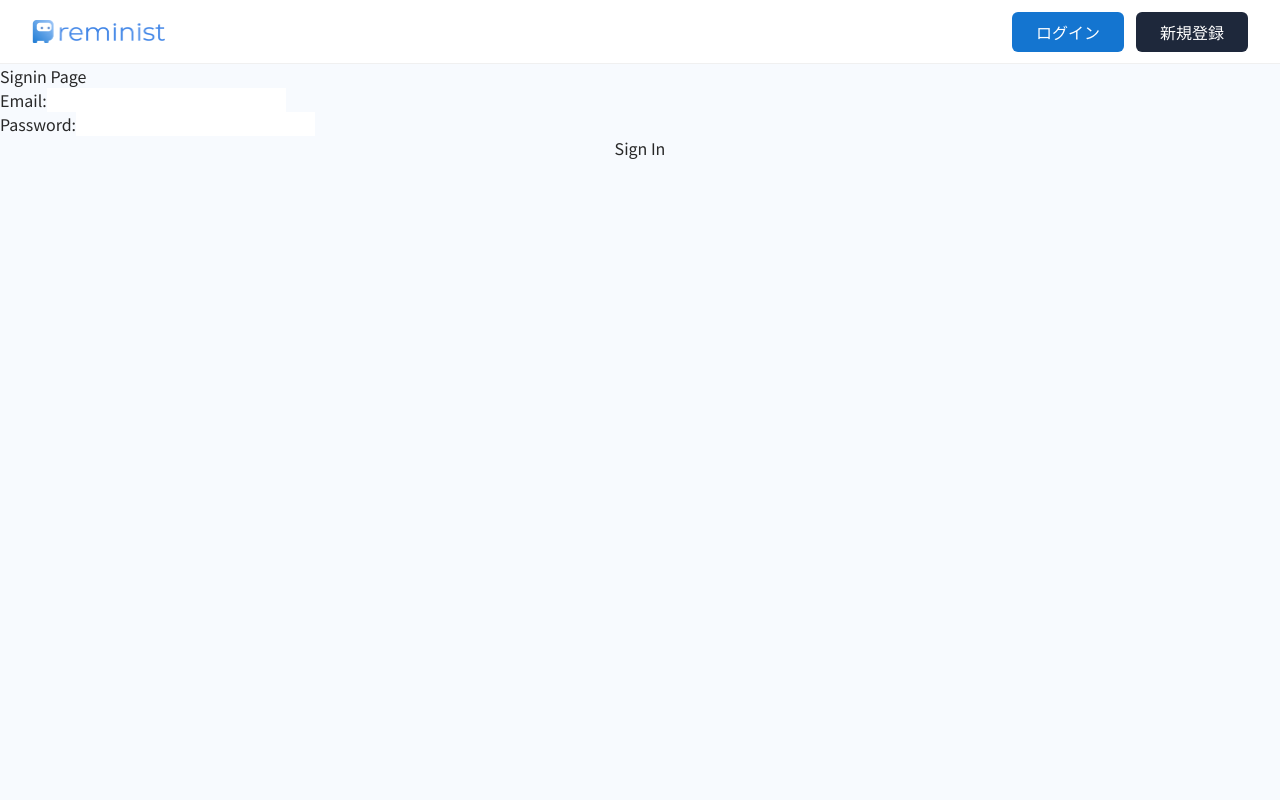
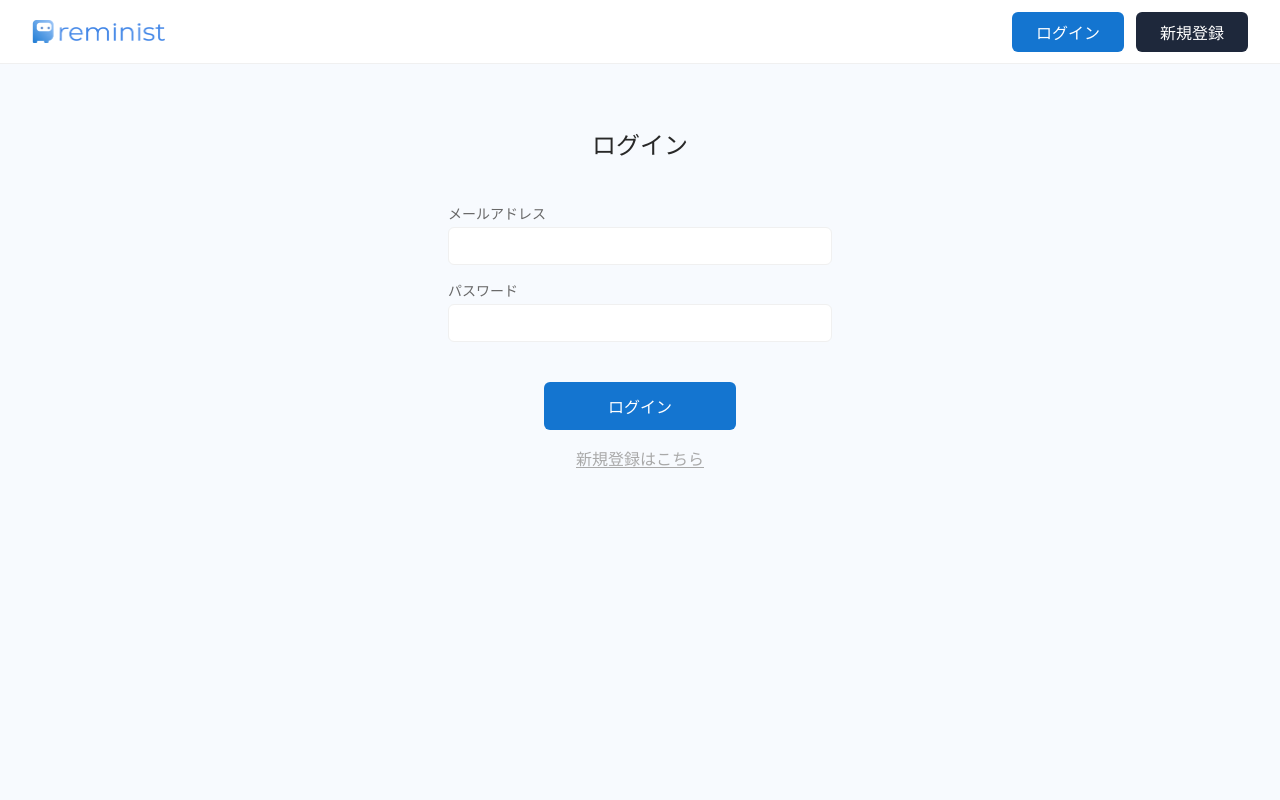
Before and after one commit to potatoman-dev/reminist-front, a Next.js app: page /signin in a window 1280 px wide. Shown: the top 800 px of the page. Built offline with nearby package versions, Linux system fonts and the light colour scheme; no server answers; what axios-case-converter would draw is missing.

Commit message:
Add signin page

```diff
--- a/src/app/(public)/signin/page.tsx
+++ b/src/app/(public)/signin/page.tsx
@@ -1,10 +1,15 @@
 "use client";
 
 import axios from "axios";
+import Link from "next/link";
 import { useRouter } from "next/navigation";
 import { useState } from "react";
 import { useForm } from "react-hook-form";
 
+import { FormError } from "@/components/Form/FormError";
+import { FormInput } from "@/components/Form/FormInput";
+import { FormLoading } from "@/components/Form/FormLoading";
+import { FormSubmitButton } from "@/components/Form/FormSubmitButton";
 import { signIn } from "@/lib/auth/api";
 import { SignInParams } from "@/lib/auth/types";
 
@@ -12,9 +17,11 @@ const SignInPage = () => {
   const { register, handleSubmit } = useForm<SignInParams>();
   const router = useRouter();
   const [errorMessage, setErrorMessage] = useState<string | null>(null);
+  const [loading, setLoading] = useState(false);
 
   const handleSignIn = async (data: SignInParams) => {
     try {
+      setLoading(true);
       await signIn(data);
 
       router.push("/home");
@@ -30,32 +37,46 @@ const SignInPage = () => {
       } else {
         setErrorMessage("エラーが発生しました、再度お試しください。");
       }
+      setLoading(false);
     }
   };
 
   return (
-    <div>
-      <h1>Signin Page</h1>
-      {errorMessage && <p>{errorMessage}</p>}
-      <form className="flex flex-col" onSubmit={handleSubmit(handleSignIn)}>
-        <label>
-          Email:
-          <input
-            className="text-black"
-            type="email"
-            {...register("email", { required: true })}
-          />
-        </label>
-        <label>
-          Password:
-          <input
-            className="text-black"
-            type="password"
-            {...register("password", { required: true })}
-          />
-        </label>
-        <button type="submit">Sign In</button>
+    <div className="px-4 pt-10 md:px-8 md:pt-16">
+      <h1 className="mb-6 text-center text-xl md:text-2xl">ログイン</h1>
+      {errorMessage && <FormError errorMessage={errorMessage} />}
+
+      <form
+        className="mx-auto mt-6 flex w-96 max-w-full flex-col items-center px-3 md:mt-10 md:px-0"
+        onSubmit={handleSubmit(handleSignIn)}
+      >
+        <div className="flex w-full flex-col gap-3">
+          <FormInput label="メールアドレス">
+            <input type="email" {...register("email", { required: true })} />
+          </FormInput>
+          <FormInput label="パスワード">
+            <input
+              type="password"
+              {...register("password", { required: true })}
+            />
+          </FormInput>
+        </div>
+        <div className="mt-10">
+          {loading ? (
+            <FormLoading text="ログイン中" />
+          ) : (
+            <FormSubmitButton text="ログイン" />
+          )}
+        </div>
       </form>
+      <div className="mt-4 text-center">
+        <Link
+          className="text-sm text-secondary underline underline-offset-2 md:text-base"
+          href="/signup"
+        >
+          新規登録はこちら
+        </Link>
+      </div>
     </div>
   );
 };
--- a/src/app/layout.tsx
+++ b/src/app/layout.tsx
@@ -1,20 +1,21 @@
+import { Noto_Sans_JP, M_PLUS_Rounded_1c } from "next/font/google";
+
 import { Providers } from "@/components/Providers";
 
-import { Noto_Sans_JP, M_PLUS_Rounded_1c } from 'next/font/google'
 import type { Metadata } from "next";
 
 import "@/app/globals.css";
 
 const notoSansJP = Noto_Sans_JP({
-  subsets: ['latin'],
-  variable: '--font-noto-sans-jp',
-})
+  subsets: ["latin"],
+  variable: "--font-noto-sans-jp",
+});
 
 const mPlusRounded1C = M_PLUS_Rounded_1c({
-  subsets: ['latin'],
-  variable: '--font-m-plus-rounded-1c',
+  subsets: ["latin"],
+  variable: "--font-m-plus-rounded-1c",
   weight: ["100", "300", "400", "500", "700", "900"],
-})
+});
 
 export const metadata: Metadata = {
   title: "Reminist",
@@ -28,7 +29,9 @@ export default function RootLayout({
 }>) {
   return (
     <html lang="ja">
-      <body className={`${notoSansJP.variable} ${mPlusRounded1C.variable} font-sans bg-background pt-16 antialiased`}>
+      <body
+        className={`${notoSansJP.variable} ${mPlusRounded1C.variable} bg-background pt-16 font-sans antialiased`}
+      >
         <Providers>{children}</Providers>
       </body>
     </html>
--- /dev/null
+++ b/src/components/Form/FormError.tsx
@@ -0,0 +1,9 @@
+export const FormError = (props: { errorMessage: string }) => {
+  return (
+    <div className="flex justify-center">
+      <p className="w-72 text-center text-sm text-text-error md:w-full md:text-base">
+        {props.errorMessage}
+      </p>
+    </div>
+  );
+};
--- /dev/null
+++ b/src/components/Form/FormInput.tsx
@@ -0,0 +1,13 @@
+import { ReactNode } from "react";
+
+export const FormInput = (props: { children: ReactNode; label: string }) => {
+  return (
+    <label className="w-full [&_input]:w-full [&_input]:rounded-md [&_input]:border-[1px] [&_input]:border-border [&_input]:bg-surface [&_input]:p-1.5 [&_input]:text-text">
+      <span className="inline-block pb-1 text-sm font-medium text-text-secondary">
+        {props.label}
+      </span>
+      <br />
+      {props.children}
+    </label>
+  );
+};
--- /dev/null
+++ b/src/components/Form/FormLoading.tsx
@@ -0,0 +1,27 @@
+export const FormLoading = (props: { text: string }) => {
+  return (
+    <div className="flex w-48 items-center justify-center rounded-md bg-primary py-3 pr-5 text-on-primary">
+      <svg
+        className="text-white -ml-1 mr-3 h-5 w-5 animate-spin"
+        xmlns="http://www.w3.org/2000/svg"
+        fill="none"
+        viewBox="0 0 24 24"
+      >
+        <circle
+          className="opacity-25"
+          cx="12"
+          cy="12"
+          r="10"
+          stroke="currentColor"
+          strokeWidth="4"
+        ></circle>
+        <path
+          className="opacity-75"
+          fill="currentColor"
+          d="M4 12a8 8 0 018-8V0C5.373 0 0 5.373 0 12h4zm2 5.291A7.962 7.962 0 014 12H0c0 3.042 1.135 5.824 3 7.938l3-2.647z"
+        ></path>
+      </svg>
+      <span>{props.text}</span>
+    </div>
+  );
+};
--- /dev/null
+++ b/src/components/Form/FormSubmitButton.tsx
@@ -0,0 +1,10 @@
+export const FormSubmitButton = (props: { text: string }) => {
+  return (
+    <button
+      className="w-48 rounded-md bg-primary py-3 text-on-primary"
+      type="submit"
+    >
+      {props.text}
+    </button>
+  );
+};
--- a/tailwind.config.ts
+++ b/tailwind.config.ts
@@ -8,8 +8,8 @@ const config: Config = {
   ],
   theme: {
     fontFamily: {
-      sans: ['var(--font-noto-sans-jp)'],
-      rounded: ['var(--font-m-plus-rounded-1c)'],
+      sans: ["var(--font-noto-sans-jp)"],
+      rounded: ["var(--font-m-plus-rounded-1c)"],
     },
     colors: {
       primary: "#1475D0",
@@ -23,6 +23,7 @@ const config: Config = {
       surface: "#ffffff",
       text: "#282828",
       "text-secondary": "#686868",
+      "text-error": "#f35151",
       border: "#F0F0F0",
       "on-primary": "#ffffff",
       "on-background-tertiary": "#ffffff",
```
